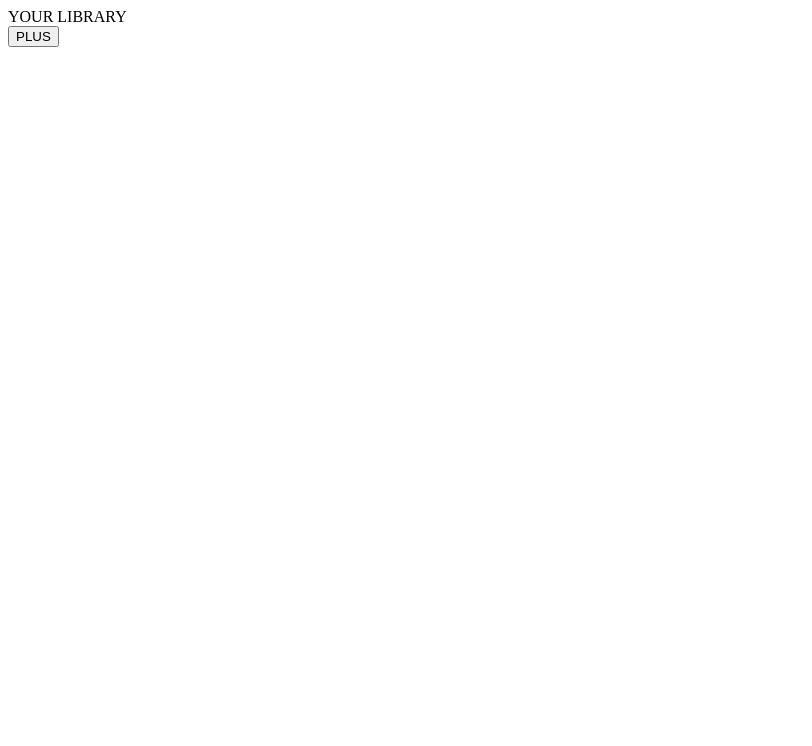
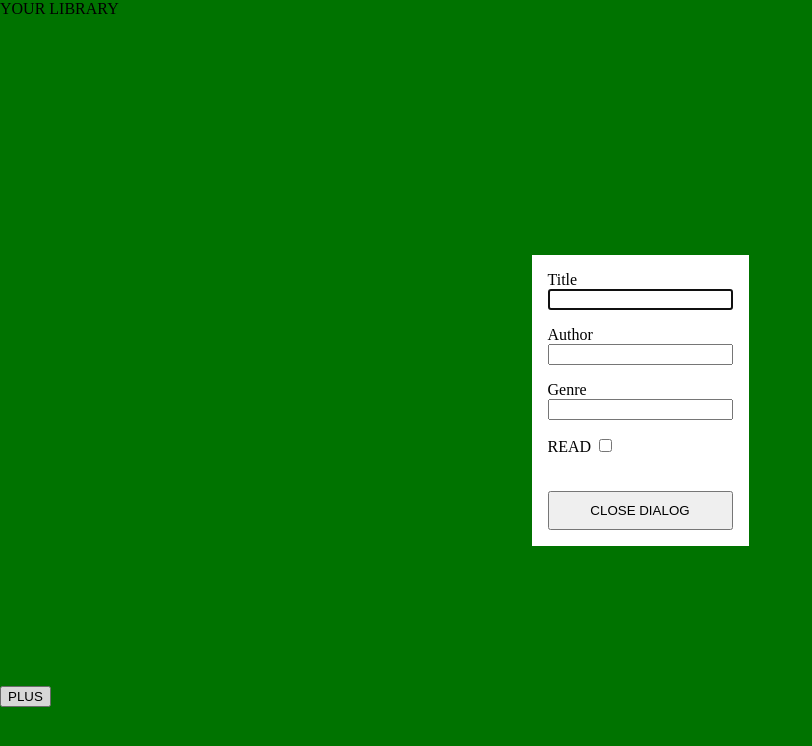
Before and after one commit to Lucidifier/TOP-library, a plain HTML site: page index.html in a window 1280 px wide. Both pictures are taken after a click on the button "PLUS". Shown: the whole page, without its empty margins (0-812 px from the left). Drawn offline with Linux system fonts and the light colour scheme.

Commit message:
add  dialog

```diff
--- a/index.html
+++ b/index.html
@@ -5,15 +5,38 @@
   <meta name="viewport" content="width=device-width, initial-scale=1.0">
   <title>Library</title>
   <link rel="stylesheet" href="styles.css">
-  <script src="scripts.js" defer></script>
 </head>
 <body>
   <div class="container">
     <header>YOUR LIBRARY</header>
-    <main></main>
+    <main>
+
+    </main>
+    <dialog class="entry-dialog">
+      <section>
+        <label for="title">Title</label>
+        <input type="text" name="title" id="title">
+      </section>
+      <section>
+        <label for="author">Author</label>
+        <input type="text" name="author" id="author">
+      </section>
+      <section>
+        <label for="genre">Genre</label>
+        <input type="text" name="genre" id="genre">
+      </section>
+      <section>
+        <label for="read">READ</label>
+        <input type="checkbox" name="read" id="read">
+      </section>
+      <button class="close-dialog">CLOSE DIALOG</button>
+    </dialog>
     <footer>
-      <button>PLUS</button>
+      <button class="open-dialog">PLUS</button>
+
     </footer>
   </div>
+
+  <script src="scripts.js"></script>
 </body>
 </html>
--- a/scripts.js
+++ b/scripts.js
@@ -1 +1,15 @@
-console.log('asd');
+document.addEventListener('DOMContentLoaded', function() {
+  const openDialogBtn = document.querySelector('.open-dialog');
+  const closeDialogBtn = document.querySelector('.close-dialog');
+  const dialog = document.querySelector('.entry-dialog');
+
+  openDialogBtn.addEventListener('click', () => {
+    console.log('asd');
+    dialog.showModal();
+  });
+
+  closeDialogBtn.addEventListener('click', () => {
+    console.log('aaa');
+    dialog.close();
+  });
+})
--- a/styles.css
+++ b/styles.css
@@ -0,0 +1,50 @@
+html {
+  box-sizing: border-box;
+  font-size: 16px;
+  margin: 0;
+  background-color: red;
+}
+
+*, *:before, *:after {
+  box-sizing: inherit;
+}
+
+body, h1, h2, h3, h4, h5, h6, p, ol, ul {
+  box-sizing: border-box;
+  margin: 0;
+  padding: 0;
+}
+
+ol, ul {
+  list-style: none;
+}
+
+img {
+  max-width: 100%;
+  height: auto;
+}
+
+body {
+  width: 100%;
+  height: 100vh;
+  background-color: green;
+}
+
+.container {
+  width: 100%;
+  height: 100vh;
+  display: grid;
+  grid-template-rows: minmax(0,1fr) minmax(0,5fr) minmax(0,1fr);
+}
+
+.entry-dialog[open] {
+  border: none;
+  display: grid;
+  grid-template-rows: repeat(5,minmax(0,1fr));
+  gap: 1rem;
+}
+
+.entry-dialog > section:nth-child(-n+3) {
+  display: grid;
+  grid-template-rows: repeat(minmax(0,1fr));
+}
```
